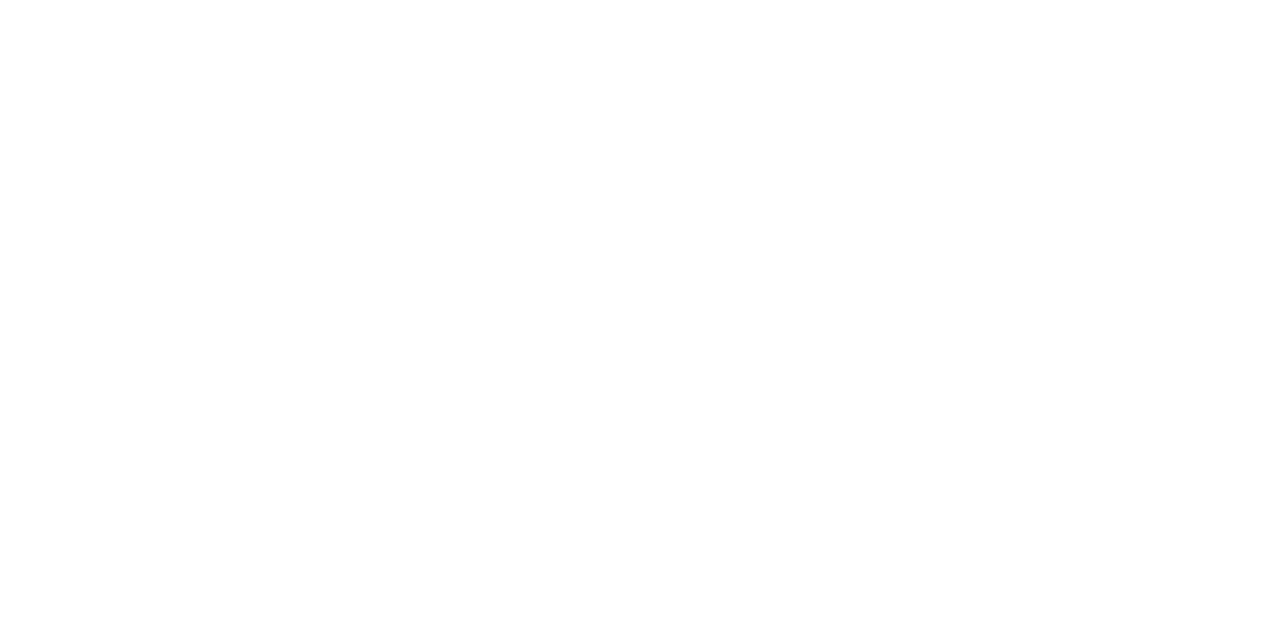
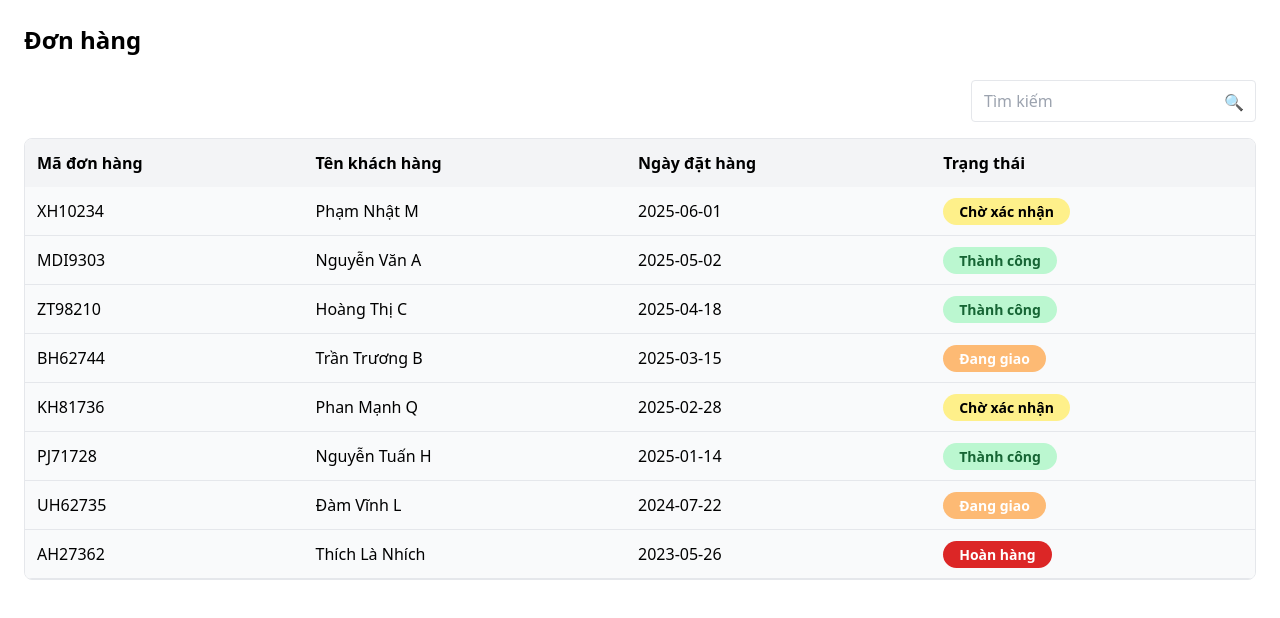
Before and after one commit to LongPH51747/s7m_admin, a React (Create React App) app: page /LongPH51747/s7m_admin/order-list in a window 1280 px wide. Before the commit this address had no page. Shown: the top 618 px of the page. Built offline with nearby package versions, Linux system fonts and the light colour scheme.

Commit message:
fix orderDetailPage

```diff
--- a/src/App.js
+++ b/src/App.js
@@ -1,23 +1,36 @@
 import React from 'react';
 import { BrowserRouter as Router, Routes, Route } from 'react-router-dom';
-import CategoryAdmin from './screens/CategoryAdmin.js';
-import CategoryDetailScreen from './screens/CategoryDetailScreen.js';
-import Users from './screens/Users.js';
-import Orders from './screens/Orders.js';
-import OrderDetail from './screens/OrderDetail.js';
+
+import CategoryAdmin from './screens/CategoryAdmin';
+import CategoryDetailScreen from './screens/CategoryDetailScreen';
+import Users from './screens/Users';
+import Orders from './screens/Orders';
+import OrderDetail from './screens/OrderDetail';
+
+// Component dùng context
+import CategoryDetailProduct from './components/CategoryDetailProduct';
+import OrderDetailPage from './components/OrderDetailPage';
+
+// Context
+import { OrderProvider } from './contexts/OrderContext';
+
 function App() {
   return (
+    <OrderProvider>
       <Router basename="/LongPH51747/s7m_admin">
         <Routes>
+          <Route path="/" element={<CategoryAdmin />} />
           <Route path="/categories" element={<CategoryAdmin />} />
+          <Route path="/category/:categorySlug" element={<CategoryDetailScreen />} />
+
           <Route path="/users" element={<Users />} />
           <Route path="/orders" element={<Orders />} />
-        <Route path="/category/:categorySlug" element={<CategoryDetailScreen />} />
           <Route path="/orders/:orderCode" element={<OrderDetail />} />
 
-        <Route path="/" element={<CategoryAdmin />} />
+          <Route path="/order-list" element={<CategoryDetailProduct />} />
         </Routes>
       </Router>
+    </OrderProvider>
   );
 }
 
--- a/src/components/CategoryDetailProduct.js
+++ b/src/components/CategoryDetailProduct.js
@@ -1,34 +1,21 @@
 import React, { useState } from 'react';
 import { useNavigate } from 'react-router-dom';
+import { useOrders } from '../contexts/OrderContext';
 
-const orders = [
-  { code: 'MDI9303', customer: 'Nguyễn Văn A', date: '2025-05-02', status: 'Thành công' },
-  { code: 'BH62744', customer: 'Trần Trương B', date: '2025-03-15', status: 'Đang giao' },
-  { code: 'KH817363', customer: 'Phan Mạnh Q', date: '2025-02-30', status: 'Chờ xác nhận' },
-  { code: 'PJ717284', customer: 'Nguyễn Tuấn H', date: '2025-01-14', status: 'Thành công' },
-  { code: 'UH62735', customer: 'Đàm Vĩnh L', date: '2024-07-22', status: 'Đang giao' },
-  { code: 'AH27362', customer: 'Thích Là Nhích', date: '2023-05-26', status: 'Hoàn hàng' },
-];
+import statusColors from '../utils/StatusColors';
 
-const statusColors = {
-  'Thành công': 'bg-green-200 text-green-800',
-  'Đang giao': 'bg-orange-300 text-white',
-  'Chờ xác nhận': 'bg-yellow-200 text-black',
-  'Hoàn hàng': 'bg-red-600 text-white',
-};
 
 const CategoryDetailProduct = () => {
+  const { orders } = useOrders();
   const [search, setSearch] = useState('');
   const [sortAsc, setSortAsc] = useState(false);
   const navigate = useNavigate();
 
   const filteredOrders = orders
-    .filter((order) => order.code.toLowerCase().includes(search.toLowerCase()))
-    .sort((a, b) => {
-      return sortAsc
-        ? new Date(a.date) - new Date(b.date)
-        : new Date(b.date) - new Date(a.date);
-    });
+    .filter(order => order.code.toLowerCase().includes(search.toLowerCase()))
+    .sort((a, b) =>
+      sortAsc ? new Date(a.date) - new Date(b.date) : new Date(b.date) - new Date(a.date)
+    );
 
   return (
     <div className="p-6">
@@ -65,12 +52,10 @@
                 onClick={() => navigate(`/orders/${order.code}`)}
               >
                 <td className="p-3 font-medium">{order.code}</td>
-                <td className="p-3">{order.customer}</td>
+                <td className="p-3">{order.customer?.name}</td>
                 <td className="p-3">{order.date}</td>
                 <td className="p-3">
-                  <span
-                    className={`px-4 py-1 rounded-full font-semibold text-sm ${statusColors[order.status]}`}
-                  >
+                  <span className={`px-4 py-1 rounded-full font-semibold text-sm ${statusColors[order.status]}`}>
                     {order.status}
                   </span>
                 </td>
--- a/src/components/OrderDetailPage.js
+++ b/src/components/OrderDetailPage.js
@@ -1,39 +1,37 @@
-import React from 'react';
-// import { useParams } from 'react-router-dom';
+import React, { useState, useEffect } from 'react';
+import { useParams } from 'react-router-dom';
+import { useOrders } from '../contexts/OrderContext';
+import statusColors from '../utils/StatusColors';
+const OrderDetailPage = () => {
+  const { orders, updateOrderStatus } = useOrders();
+  const { orderCode } = useParams();
+  const order = orders.find(o => o.code === orderCode);
 
-const mockOrder = {
-  code: 'BH62744',
-  orderDate: '2025-03-15',
-  shipping: 'Giao hàng nhanh',
-  paymentMethod: 'Thanh toán khi nhận hàng',
-  customer: {
-    name: 'Nguyễn Văn B',
-    email: 'nguyenvanb2005@gmail.com',
-    phone: '0934567332',
-    address: 'số 778 mùa Xuân, Yên Nghĩa, Hà Đông, Hà Nội',
-  },
-  status: 'Đang giao',
-  items: [
-    { name: 'Váy hai dây', quantity: 1, price: 200000 },
-    { name: 'Quần bò', quantity: 1, price: 150000 },
-  ],
-  voucher: 30000,
-};
+  const [newStatus, setNewStatus] = useState('');
 
-const OrderDetailPage = () => {
-  // const { orderCode } = useParams();
-  const order = mockOrder; // sau này bạn có thể fetch theo orderCode
+  useEffect(() => {
+    if (order) setNewStatus(order.status);
+  }, [order]);
 
-  const total = order.items.reduce((sum, item) => sum + item.price * item.quantity, 0);
-  const finalTotal = total - order.voucher;
+  if (!order) {
+    return (
+      <div className="p-6 text-center text-red-600">
+        ❌ Không tìm thấy đơn hàng có mã <strong>{orderCode}</strong>
+      </div>
+    );
+  }
+
+  const total = order.items?.reduce((sum, item) => sum + item.price * item.quantity, 0) || 0;
+  const finalTotal = total - (order.voucher || 0);
 
   return (
     <div className="max-w-5xl mx-auto p-6 border-2 border-blue-500 rounded-lg bg-gray-50">
       <div className="flex justify-between items-center mb-4">
         <h1 className="text-2xl font-bold">ĐƠN HÀNG #{order.code}</h1>
-        <span className="px-4 py-1 rounded-full bg-green-200 text-green-800 font-semibold">
-          {order.status}
-        </span>
+        <span className={`px-4 py-1 rounded-full font-semibold ${statusColors[order.status]}`}>
+  {order.status}
+</span>
+
       </div>
 
       <div className="grid grid-cols-3 gap-6">
@@ -41,15 +39,15 @@
           <div className="bg-white p-4 rounded shadow">
             <h2 className="font-bold text-lg mb-2">Thông Tin Đặt Hàng</h2>
             <p>Ngày đặt hàng: <strong>{order.orderDate}</strong></p>
-            <p>Hình thức vận chuyển: <strong>{order.shipping}</strong></p>
-            <p>Hình thức thanh toán: <strong>{order.paymentMethod}</strong></p>
+            <p>Vận chuyển: <strong>{order.shipping}</strong></p>
+            <p>Thanh toán: <strong>{order.paymentMethod}</strong></p>
           </div>
 
           <div className="bg-white p-4 rounded shadow">
             <h2 className="font-bold text-lg mb-2">Thông Tin Khách Hàng</h2>
-            <p>Tên khách hàng: <strong>{order.customer.name}</strong></p>
+            <p>Tên: <strong>{order.customer.name}</strong></p>
             <p>Email: {order.customer.email}</p>
-            <p>Số điện thoại: {order.customer.phone}</p>
+            <p>Điện thoại: {order.customer.phone}</p>
             <p>Địa chỉ: {order.customer.address}</p>
           </div>
         </div>
@@ -57,39 +55,44 @@
         <div className="space-y-6">
           <div className="bg-white p-4 rounded shadow">
             <h2 className="font-bold text-lg mb-2">Trạng Thái Đơn Hàng</h2>
-            <select className="w-full border px-3 py-2 rounded mb-2">
+            <select
+              className="w-full border px-3 py-2 rounded mb-2"
+              value={newStatus}
+              onChange={(e) => setNewStatus(e.target.value)}
+            >
               <option>Đang giao</option>
               <option>Thành công</option>
               <option>Chờ xác nhận</option>
               <option>Hoàn hàng</option>
             </select>
-            <button className="bg-orange-600 text-white px-4 py-2 rounded hover:bg-orange-700">
+            <button
+              onClick={() => updateOrderStatus(order.code, newStatus)}
+              className="bg-orange-600 text-white px-4 py-2 rounded hover:bg-orange-700"
+            >
               Cập nhật
             </button>
           </div>
 
           <div className="bg-white p-4 rounded shadow">
-            <h2 className="font-bold text-lg mb-2">Đơn Hàng</h2>
+            <h2 className="font-bold text-lg mb-2">Sản phẩm</h2>
             <table className="w-full text-sm">
               <thead>
                 <tr className="border-b">
-                  <th className="text-left py-1">Sản phẩm</th>
-                  <th className="text-center py-1">Số lượng</th>
-                  <th className="text-right py-1">Giá tiền</th>
+                  <th className="text-left py-1">Tên</th>
+                  <th className="text-center py-1">SL</th>
+                  <th className="text-right py-1">Giá</th>
                 </tr>
               </thead>
               <tbody>
-                {order.items.map((item, idx) => (
+                {order.items?.map((item, idx) => (
                   <tr key={idx} className="border-b">
                     <td className="py-1">{item.name}</td>
                     <td className="text-center py-1">{item.quantity}</td>
-                    <td className="text-right py-1">
-                      {item.price.toLocaleString()}₫
-                    </td>
+                    <td className="text-right py-1">{item.price.toLocaleString()}₫</td>
                   </tr>
                 ))}
                 <tr>
-                  <td colSpan="2" className="text-right font-semibold pt-2">Tổng tiền:</td>
+                  <td colSpan="2" className="text-right font-semibold pt-2">Tổng:</td>
                   <td className="text-right pt-2">{total.toLocaleString()}₫</td>
                 </tr>
                 <tr>
@@ -98,9 +101,7 @@
                 </tr>
                 <tr>
                   <td colSpan="2" className="text-right font-bold pt-2">Thanh toán:</td>
-                  <td className="text-right font-bold text-green-600">
-                    {finalTotal.toLocaleString()}₫
-                  </td>
+                  <td className="text-right font-bold text-green-600">{finalTotal.toLocaleString()}₫</td>
                 </tr>
               </tbody>
             </table>
--- /dev/null
+++ b/src/contexts/OrderContext.js
@@ -0,0 +1,131 @@
+import React, { createContext, useContext, useState } from 'react';
+
+const OrderContext = createContext();
+
+const initialOrders = [
+  {
+    code: 'MDI9303',
+    customer: { name: 'Nguyễn Văn A', email: 'a@gmail.com', phone: '0123456789', address: 'Hà Nội' },
+    date: '2025-05-02',
+    status: 'Thành công',
+    orderDate: '2025-05-01',
+    shipping: 'Giao hàng tiêu chuẩn',
+    paymentMethod: 'Momo',
+    items: [
+      { name: 'Áo sơ mi', quantity: 2, price: 250000 },
+      { name: 'Giày da', quantity: 1, price: 500000 },
+    ],
+    voucher: 50000,
+  },
+  {
+    code: 'BH62744',
+    customer: { name: 'Trần Trương B', email: 'b@gmail.com', phone: '0988777666', address: 'Hà Đông' },
+    date: '2025-03-15',
+    status: 'Đang giao',
+    orderDate: '2025-03-15',
+    shipping: 'Giao hàng nhanh',
+    paymentMethod: 'COD',
+    items: [
+      { name: 'Váy hai dây', quantity: 1, price: 200000 },
+      { name: 'Quần bò', quantity: 1, price: 150000 },
+    ],
+    voucher: 30000,
+  },
+  {
+    code: 'KH81736',
+    customer: { name: 'Phan Mạnh Q', email: 'q@gmail.com', phone: '0932111222', address: 'Hải Phòng' },
+    date: '2025-02-28',
+    status: 'Chờ xác nhận',
+    orderDate: '2025-02-27',
+    shipping: 'Giao hàng tiết kiệm',
+    paymentMethod: 'ZaloPay',
+    items: [
+      { name: 'Quần short', quantity: 2, price: 180000 },
+    ],
+    voucher: 20000,
+  },
+  {
+    code: 'PJ71728',
+    customer: { name: 'Nguyễn Tuấn H', email: 'h@gmail.com', phone: '0977665544', address: 'Đà Nẵng' },
+    date: '2025-01-14',
+    status: 'Thành công',
+    orderDate: '2025-01-13',
+    shipping: 'Giao hàng nhanh',
+    paymentMethod: 'Momo',
+    items: [
+      { name: 'Áo hoodie', quantity: 1, price: 400000 },
+    ],
+    voucher: 0,
+  },
+  {
+    code: 'UH62735',
+    customer: { name: 'Đàm Vĩnh L', email: 'l@gmail.com', phone: '0911223344', address: 'Huế' },
+    date: '2024-07-22',
+    status: 'Đang giao',
+    orderDate: '2024-07-21',
+    shipping: 'Giao hàng tiêu chuẩn',
+    paymentMethod: 'COD',
+    items: [
+      { name: 'Áo khoác gió', quantity: 1, price: 350000 },
+      { name: 'Giày sneaker', quantity: 1, price: 600000 },
+    ],
+    voucher: 100000,
+  },
+  {
+    code: 'AH27362',
+    customer: { name: 'Thích Là Nhích', email: 'nhich@gmail.com', phone: '0909000900', address: 'Nha Trang' },
+    date: '2023-05-26',
+    status: 'Hoàn hàng',
+    orderDate: '2023-05-25',
+    shipping: 'Giao hàng tiết kiệm',
+    paymentMethod: 'COD',
+    items: [
+      { name: 'Áo len cổ lọ', quantity: 1, price: 320000 },
+    ],
+    voucher: 0,
+  },
+  {
+    code: 'XH10234',
+    customer: { name: 'Phạm Nhật M', email: 'm@gmail.com', phone: '0901234567', address: 'Bắc Giang' },
+    date: '2025-06-01',
+    status: 'Chờ xác nhận',
+    orderDate: '2025-05-31',
+    shipping: 'Giao hàng nhanh',
+    paymentMethod: 'COD',
+    items: [
+      { name: 'Balo laptop', quantity: 1, price: 450000 },
+    ],
+    voucher: 50000,
+  },
+  {
+    code: 'ZT98210',
+    customer: { name: 'Hoàng Thị C', email: 'c@gmail.com', phone: '0911002200', address: 'TP. Hồ Chí Minh' },
+    date: '2025-04-18',
+    status: 'Thành công',
+    orderDate: '2025-04-17',
+    shipping: 'Giao hàng tiêu chuẩn',
+    paymentMethod: 'Chuyển khoản ngân hàng',
+    items: [
+      { name: 'Đồng hồ đeo tay', quantity: 1, price: 1500000 },
+    ],
+    voucher: 150000,
+  },
+];
+
+export const OrderProvider = ({ children }) => {
+  const [orders, setOrders] = useState(initialOrders);
+
+  const updateOrderStatus = (code, newStatus) => {
+    setOrders(prev =>
+      prev.map(order => order.code === code ? { ...order, status: newStatus } : order)
+    );
+  };
+
+  return (
+    <OrderContext.Provider value={{ orders, updateOrderStatus }}>
+      {children}
+    </OrderContext.Provider>
+  );
+};
+
+export const useOrders = () => useContext(OrderContext);
--- /dev/null
+++ b/src/utils/StatusColors.js
@@ -0,0 +1,10 @@
+import React from "react";
+
+const statusColors = {
+  'Thành công': 'bg-green-200 text-green-800',
+  'Đang giao': 'bg-orange-300 text-white',
+  'Chờ xác nhận': 'bg-yellow-200 text-black',
+  'Hoàn hàng': 'bg-red-600 text-white',
+};
+
+export default statusColors;
```
Lines whose indentation alone changed are shown as unchanged.
